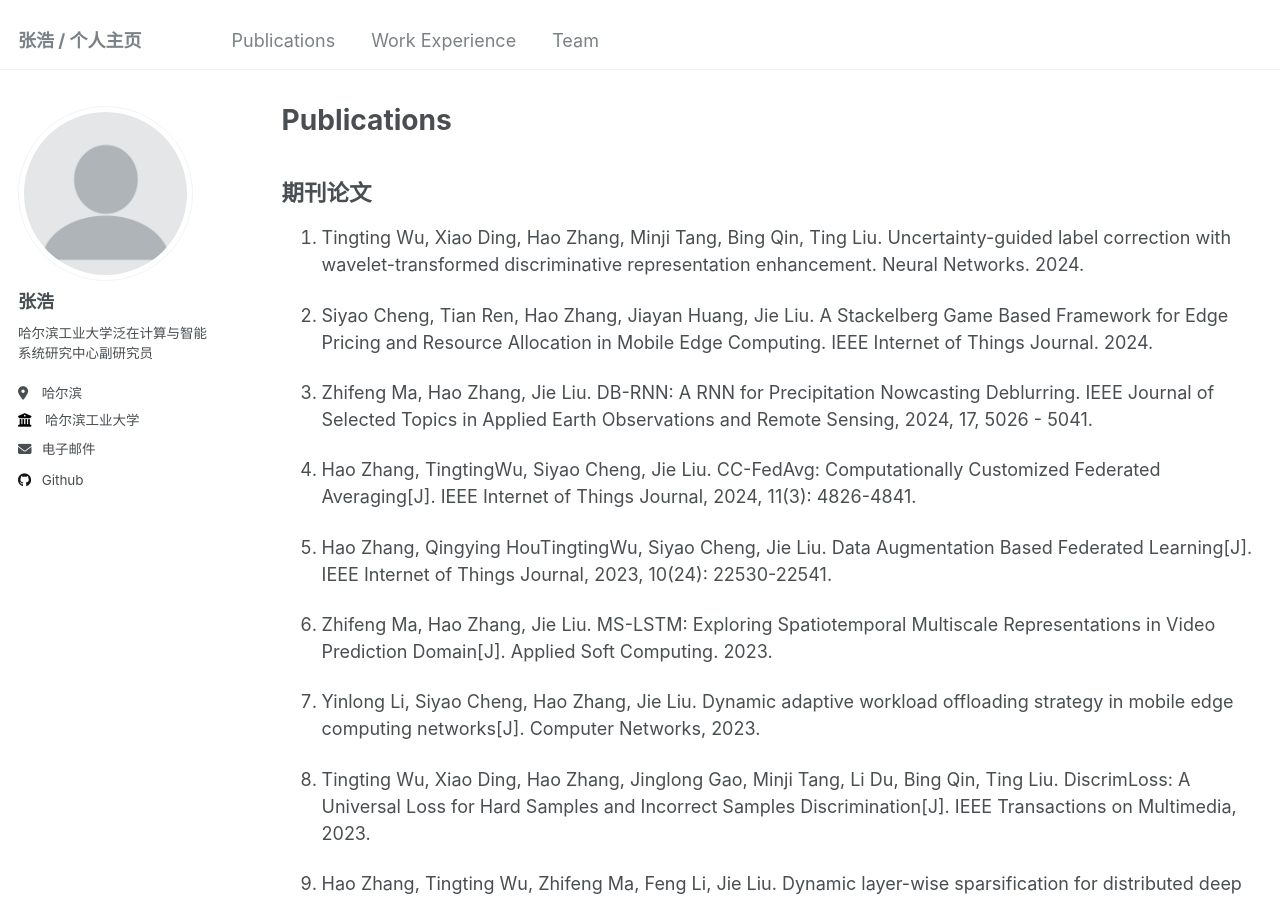
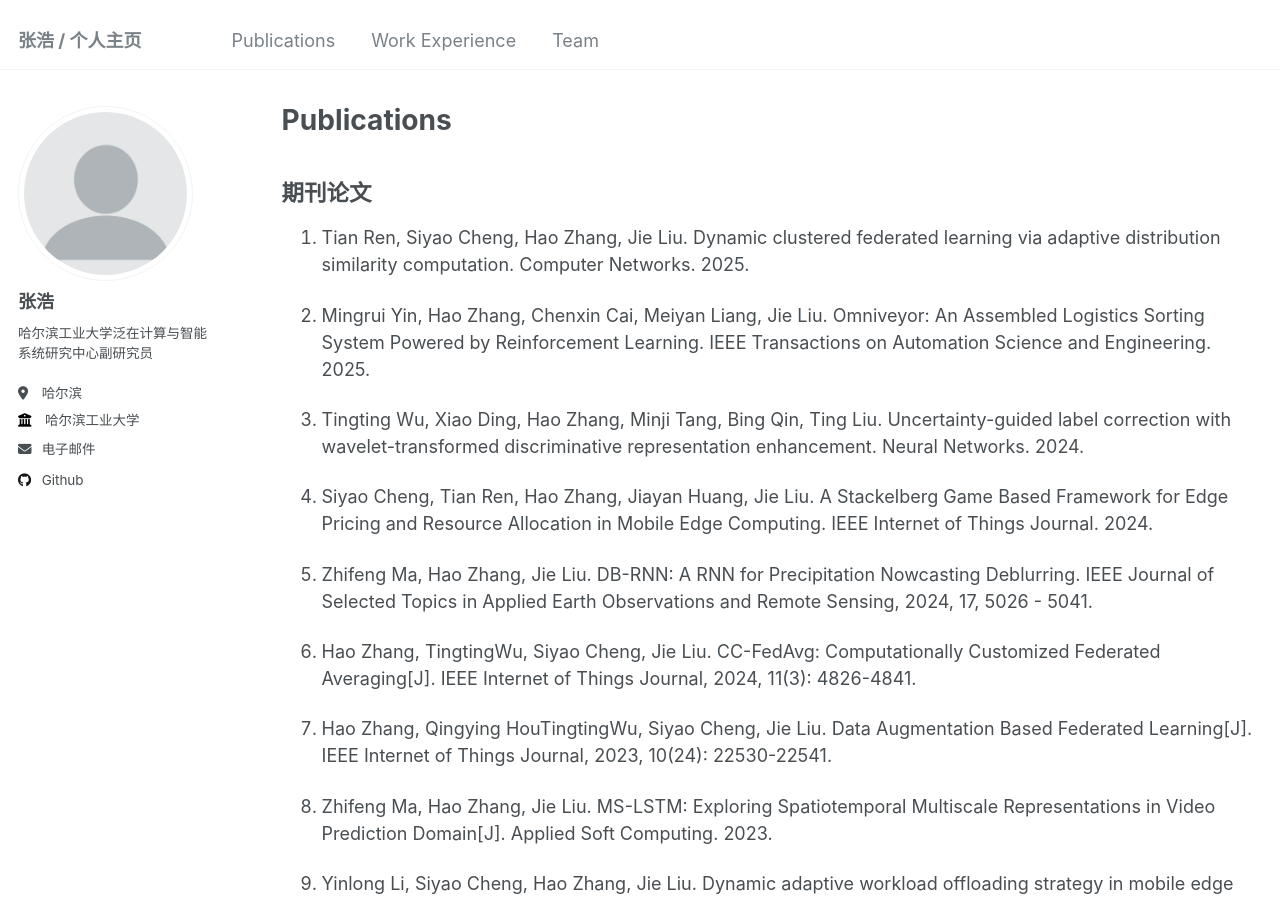
Before and after one commit to benjiachong/benjiachong.github.io, a Jekyll site: the page built from _pages/publication.md, in a window 1280 px wide and 900 px high. Built offline with Jekyll 4.4.1, drawn with Linux system fonts in a browser that asks for light colours; some of the changed text lies outside the part shown.

Commit message:
Update publication.md

```diff
--- a/_pages/publication.md
+++ b/_pages/publication.md
@@ -7,6 +7,10 @@ author_profile: true
 
 
 ## 期刊论文
+1. Tian Ren, Siyao Cheng, Hao Zhang, Jie Liu. Dynamic clustered federated learning via adaptive distribution similarity computation. Computer Networks. 2025.
+
+1. Mingrui Yin, Hao Zhang, Chenxin Cai, Meiyan Liang, Jie Liu. Omniveyor: An Assembled Logistics Sorting System Powered by Reinforcement Learning. IEEE Transactions on Automation Science and Engineering. 2025.
+
 1. Tingting Wu, Xiao Ding, Hao Zhang, Minji Tang, Bing Qin, Ting Liu. Uncertainty-guided label correction with wavelet-transformed discriminative representation enhancement. Neural Networks. 2024.
 
 1. Siyao Cheng, Tian Ren, Hao Zhang, Jiayan Huang, Jie Liu. A Stackelberg Game Based Framework for Edge Pricing and Resource Allocation in Mobile Edge Computing. IEEE Internet of Things Journal. 2024.
@@ -44,6 +48,8 @@ author_profile: true
 1. Hao Zhang, Nenghai Yu, Honggang Hu. The optimal noise distribution for privacy preserving in mobile aggregation applications[J]. International Journal of Distributed Sensor Networks, 2014, 10(2): 678098.
 
 ## 会议论文
+1. Yinlong Li, Hao Zhang, Siyao Cheng, Jie Liu. Federated Edge Learning with Blurred or Pseudo Data Sharing[C]//Proceedings of the 53st International Conference on Parallel Processing. 2024.
+
 1. Tingting Wu, Xiao Ding, Minji Tang, Hao Zhang, Bing Qin, Ting Liu. NoisywikiHow: A Benchmark for Learning with Real-world Noisy Labels in Natural Language Processing[C]//Findings of the Association for Computational Linguistics: ACL 2023.
 
 1. Bolong Liu,Hao Zhang, Jie Liu, and Qiang Wang. ACIGS: An automated large-scale crops image generation system based on large visual language multi-modal models[C]//Workshop on Sensing, Communication and Networking for Smart Agriculture (AgriSECON 2023). 2023: 7-13.
```
